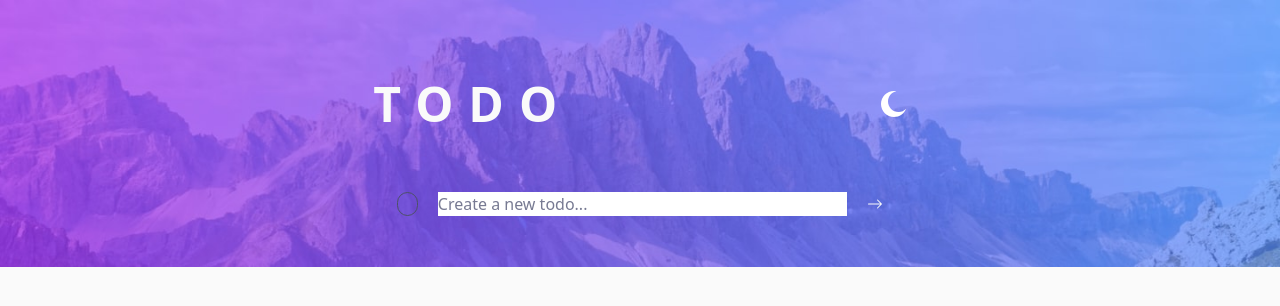
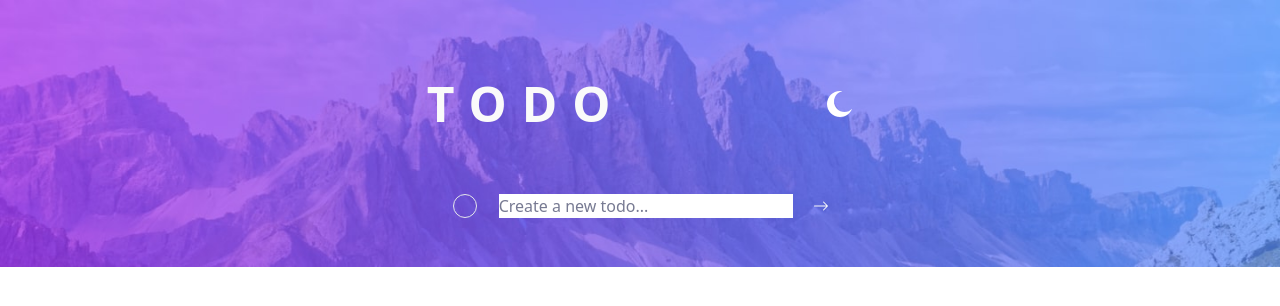
Before and after one commit to egeyil/to-do-app, a Next.js app: page / in a window 1280 px wide. Shown: the top 306 px of the page. Built offline with nearby package versions, Linux system fonts and the light colour scheme.

Commit message:
Style improvements, navbar

```diff
--- a/src/app/layout.tsx
+++ b/src/app/layout.tsx
@@ -30,18 +30,18 @@ export default function RootLayout({
     <html lang="en">
       <body
         className={
-        "sm:dark:bg-desktop-dark transition-all sm:bg-desktop-light dark:bg-mobile-dark bg-mobile-light bg-no-repeat bg-contain overflow-y-hidden bg-lmVeryLightGray text-lmVeryLightGray dark:bg-dmVeryDarkBlue dark:text-dmLightGrayishBlue"
+          "text-lmMainText dark:text-dmMainText overflow-y-hidden bg-lmVeryLightGray bg-mobile-light bg-contain bg-no-repeat transition-all dark:bg-dmVeryDarkBlue dark:bg-mobile-dark sm:bg-desktop-light sm:dark:bg-desktop-dark"
         }
       >
         <ThemeProvider>
           <main
             className={
-          "py-10 sm:py-20 px-10 sm:px-0 mx-auto w-full sm:w-4/5 md:w-3/5 xl:w-5/12 h-screen overflow-y-hidden flex flex-col"
+              "mx-auto flex h-screen w-full flex-col overflow-y-hidden px-10 py-10 sm:w-10/12 sm:px-0 sm:py-20 md:w-6/12 xl:w-4/12"
             }
           >
-        <Header/>
+            <Header />
             {children}
-        <Navbar/>
+            <Navbar />
           </main>
         </ThemeProvider>
       </body>
--- a/src/components/CreateTodo.tsx
+++ b/src/components/CreateTodo.tsx
@@ -37,11 +37,13 @@ export function CreateTodo() {
     <form
       method="post"
       className={
-        "flex gap-5 items-center justify-between px-6 py-4 dark:bg-dmVeryDarkDesaturatedBlue mb-9 rounded-md"
+        "mb-9 flex items-center justify-between gap-3 rounded-md px-4 py-3 dark:bg-dmVeryDarkDesaturatedBlue sm:gap-5 sm:px-6 sm:py-4"
       }
       onSubmit={handleSubmit}
     >
-      <Checkbox checked={checked} setChecked={setChecked} />
+      <div className={"p-0.5"}>
+        <Checkbox checked={checked} setChecked={setChecked} />
+      </div>
       <TodoInput
         ref={inputRef}
         input={input}
--- a/src/components/Navbar.tsx
+++ b/src/components/Navbar.tsx
@@ -21,7 +21,7 @@ export const Navbar = () => {
         {/*DESKTOP*/}
         <section
           className={
-            "flex items-center justify-between gap-4 rounded-b-md bg-dmVeryDarkDesaturatedBlue px-5 py-2 text-sm text-dmDarkGrayishBlue"
+            "flex items-start justify-between gap-4 rounded-b-md bg-dmVeryDarkDesaturatedBlue px-5 py-0 pb-6 pt-3 text-xs text-dmDarkGrayishBlue sm:items-center sm:py-2 sm:text-sm"
           }
         >
           <LeftItemsCounter leftItems={incompleteTodos.length} />
--- a/src/components/Tabs.tsx
+++ b/src/components/Tabs.tsx
@@ -1,17 +1,33 @@
-"use client"
+"use client";
 import { TabButton } from "@components/ui/TabButton";
 import { useAppStore, useCompletedTodos, useIncompleteTodos } from "@lib/store";
 
 export const Tabs = () => {
-  const [currentTab, setTab] = useAppStore((state) => [state.tab, state.setTab]);
+  const [currentTab, setTab] = useAppStore((state) => [
+    state.tab,
+    state.setTab,
+  ]);
   const completed = useCompletedTodos();
   const incomplete = useIncompleteTodos();
 
+  if (completed.length === 0 && currentTab === "Completed") setTab("All");
+  if (incomplete.length === 0 && currentTab === "Active") setTab("All");
+
   return (
     <>
-      <TabButton tabName={"All"} setTab={setTab} currentTab={currentTab}/>
-      <TabButton tabName={"Active"} setTab={setTab} currentTab={currentTab} disabled={incomplete.length === 0}/>
-      <TabButton tabName={"Completed"} setTab={setTab} currentTab={currentTab} disabled={completed.length === 0}/>
+      <TabButton tabName={"All"} setTab={setTab} currentTab={currentTab} />
+      <TabButton
+        tabName={"Active"}
+        setTab={setTab}
+        currentTab={currentTab}
+        disabled={incomplete.length === 0}
+      />
+      <TabButton
+        tabName={"Completed"}
+        setTab={setTab}
+        currentTab={currentTab}
+        disabled={completed.length === 0}
+      />
     </>
   );
 };
--- a/src/components/TodoList.tsx
+++ b/src/components/TodoList.tsx
@@ -19,7 +19,7 @@ export const TodoList = () => {
         {filteredTodos.map((todo) => (
           <li key={todo.id}>
             <TodoItem todo={todo} />
-            <hr className={"border-dmVeryDarkGrayishBlue"} />
+            <hr className={"border-dmSecondaryText"} />
           </li>
         ))}
       </ul>
--- a/src/components/ui/Button.tsx
+++ b/src/components/ui/Button.tsx
@@ -5,6 +5,7 @@ interface ButtonProps {
   onClick: () => void;
   disabled?: boolean;
   className?: string;
+  type?: "button" | "submit" | "reset";
 }
 
 export function Button({
@@ -12,16 +13,18 @@ export function Button({
   onClick,
   disabled = false,
   className,
+  type = "button",
 }: ButtonProps) {
   return (
     <button
-      className={`px-3 py-2 transition-opacity duration-300 ${
+      className={`transition-all duration-300 ${
         disabled === true
-          ? "hover:cursor-default"
+          ? "dark:text-lmInactive hover:cursor-default"
           : "hover:cursor-pointer hover:text-primaryBrightBlue"
       } ${className}`}
       onClick={onClick}
       disabled={disabled}
+      type={type}
     >
       {children}
     </button>
--- a/src/components/ui/Checkbox.tsx
+++ b/src/components/ui/Checkbox.tsx
@@ -1,4 +1,5 @@
-import React, { SetStateAction } from "react"
+import React, { SetStateAction } from "react";
+import { Button } from "@components/ui/Button";
 
 interface CheckboxProps {
   checked: boolean;
@@ -7,9 +8,9 @@ interface CheckboxProps {
 
 export function Checkbox({ checked, setChecked }: CheckboxProps) {
   return (
-    <button
+    <Button
       className={
-        "flex items-center justify-center h-6 w-6 rounded-full border border-dmVeryDarkGrayishBlue hover:border-dmVeryDarkGrayishBlueHover"
+        "dark:border-dmSecondaryText dark:hover:border-dmSecondaryHover flex h-5 w-5 items-center justify-center rounded-full border px-0 py-0 sm:h-6 sm:w-6"
       }
       onClick={() => setChecked(!checked)}
       type={"button"}
@@ -29,6 +30,6 @@ export function Checkbox({ checked, setChecked }: CheckboxProps) {
           />
         </svg>
       ) : null}
-    </button>
+    </Button>
   );
 }
--- a/src/components/ui/DeleteButton.tsx
+++ b/src/components/ui/DeleteButton.tsx
@@ -1,3 +1,5 @@
+import { Button } from "@components/ui/Button";
+
 interface DeleteButtonProps {
   id: string;
   deleteTodo: (id: string) => void;
@@ -5,9 +7,9 @@ interface DeleteButtonProps {
 
 export const DeleteButton = ({ id, deleteTodo }: DeleteButtonProps) => {
   return (
-    <button
+    <Button
       className={
-        "flex items-center justify-center h-6 w-6 rounded-full text-dmDarkGrayishBlue invisible group-hover:visible"
+        "flex h-6 w-6 items-center justify-center p-0.5 text-dmDarkGrayishBlue visible sm:group-hover:visible sm:invisible"
       }
       onClick={() => deleteTodo(id)}
       type={"button"}
@@ -19,6 +21,6 @@ export const DeleteButton = ({ id, deleteTodo }: DeleteButtonProps) => {
           d="M16.97 0l.708.707L9.546 8.84l8.132 8.132-.707.707-8.132-8.132-8.132 8.132L0 16.97l8.132-8.132L0 .707.707 0 8.84 8.132 16.971 0z"
         />
       </svg>
-    </button>
+    </Button>
   );
 };
--- a/src/components/ui/TabButton.tsx
+++ b/src/components/ui/TabButton.tsx
@@ -1,22 +1,32 @@
 import { Tab } from "@lib/types";
+import { Button } from "@components/ui/Button";
+import React from "react";
 
 interface TabButtonProps {
   tabName: Tab;
   currentTab: Tab;
   setTab: (tab: Tab) => void;
-  disabled?: boolean;
 }
 
-export const TabButton = ({ tabName, currentTab, setTab, disabled = false }: TabButtonProps) => {
+export const TabButton = ({
+  tabName,
+  currentTab,
+  setTab,
+  disabled = false,
+}: TabButtonProps & Partial<React.ComponentProps<typeof Button>>) => {
   return (
-    <button
+    <Button
       disabled={disabled}
-      className={`px-3 py-2 ${currentTab === tabName ? "text-primaryBrightBlue hover:text-primaryBrightBlue" : ""} ${disabled === false ? "hover:text-primaryBrightBlue" : "hover:cursor-default"}`}
+      className={`${
+        currentTab === tabName
+          ? "text-primaryBrightBlue hover:text-primaryBrightBlue"
+          : ""
+      }`}
       onClick={() => {
         setTab(tabName);
       }}
     >
       {tabName}
-    </button>
+    </Button>
   );
 };
--- a/src/components/ui/TodoInput.tsx
+++ b/src/components/ui/TodoInput.tsx
@@ -16,10 +16,11 @@ export const TodoInput = forwardRef<HTMLInputElement, TodoInputProps>(
   ) {
     return (
       <input
+        autoComplete={"off"}
         ref={ref}
         placeholder={placeholder}
         className={
-          "w-full pr-3 hover:cursor-pointer dark:bg-dmVeryDarkDesaturatedBlue focus:outline-0 caret-primaryBrightBlue placeholder:text-dmDarkGrayishBlue"
+          "w-full pr-3 caret-primaryBrightBlue placeholder:text-dmDarkGrayishBlue hover:cursor-pointer focus:outline-0 dark:bg-dmVeryDarkDesaturatedBlue"
         }
         name={name}
         type="text"
--- a/tailwind.config.ts
+++ b/tailwind.config.ts
@@ -1,39 +1,35 @@
-import type { Config } from 'tailwindcss'
+import type { Config } from "tailwindcss";
 
 const config: Config = {
-  darkMode: 'class',
-  content: [
-    './src/pages/**/*.{js,ts,jsx,tsx,mdx}',
-    './src/components/**/*.{js,ts,jsx,tsx,mdx}',
-    './src/app/**/*.{js,ts,jsx,tsx,mdx}',
-  ],
+  darkMode: "class",
+  content: ["./src/**/*.{js,ts,jsx,tsx,mdx}"],
   theme: {
     extend: {
       backgroundImage: {
-        'mobile-dark': "url('../../public/images/bg-mobile-dark.jpg')",
-        'desktop-dark': "url('../../public/images/bg-desktop-dark.jpg')",
-        'mobile-light': "url('../../public/images/bg-mobile-light.jpg')",
-        'desktop-light': "url('../../public/images/bg-desktop-light.jpg')",
+        "mobile-dark": "url('../../public/images/bg-mobile-dark.jpg')",
+        "desktop-dark": "url('../../public/images/bg-desktop-dark.jpg')",
+        "mobile-light": "url('../../public/images/bg-mobile-light.jpg')",
+        "desktop-light": "url('../../public/images/bg-desktop-light.jpg')",
       },
       colors: {
         primaryBrightBlue: "hsl(220, 98%, 61%)",
         checkFrom: "hsl(192, 100%, 67%)",
         checkTo: "hsl(280, 87%, 65%)",
-        lmVeryLightGray: "hsl(0, 0%, 98%)",
-        lmVeryLightGrayishBlue: "hsl(236, 33%, 92%)",
+        lmMainText: "hsl(0, 0%, 98%)",
+        lmMainTextHover: "hsl(236, 33%, 92%)",
         lmLightGrayishBlue: "hsl(233, 11%, 84%)",
         lmDarkGrayishBlue: "hsl(236, 9%, 61%)",
-        lmVeryDarkGrayishBlue: "hsl(235, 19%, 35%)",
+        lmInactive: "hsl(235, 19%, 35%)",
         dmVeryDarkBlue: "hsl(235, 21%, 11%)",
         dmVeryDarkDesaturatedBlue: "hsl(235, 24%, 19%)",
-        dmLightGrayishBlue: "hsl(235, 39%, 85%)",
-        dmLightGrayishBlueHover: "hsl(236, 33%, 92%)",
+        dmMainText: "hsl(235, 39%, 85%)",
+        dmMainTextHover: "hsl(236, 33%, 92%)",
         dmDarkGrayishBlue: "hsl(234, 11%, 52%)",
-        dmVeryDarkGrayishBlue: "hsl(233, 14%, 35%)",
-        dmVeryDarkGrayishBlueHover: "hsl(237, 14%, 26%)",
-      }
+        dmSecondaryText: "hsl(235, 16%, 43%)",
+        dmSecondaryHover: "hsl(237, 14%, 26%)",
+      },
     },
   },
   plugins: [],
-}
-export default config
+};
+export default config;
```
Also changed, not shown: src/components/TodoItem.tsx (+11 -6 lines), 1 other file (tests, documents, lock files or other folders). Lines whose indentation alone changed are shown as unchanged.
